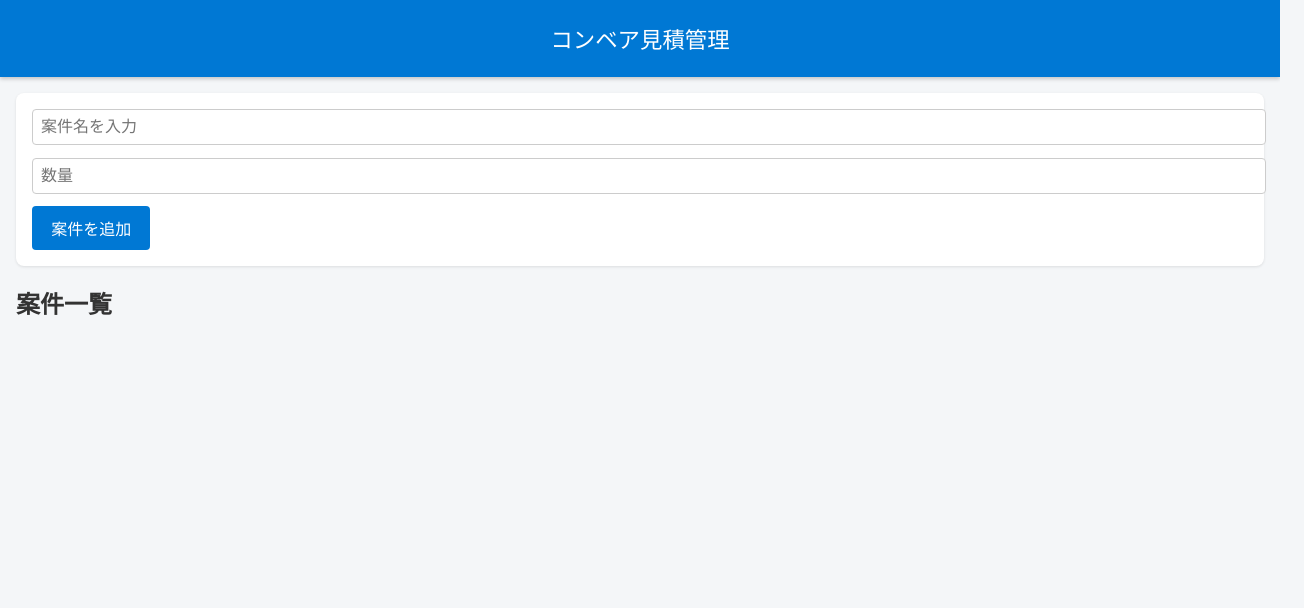
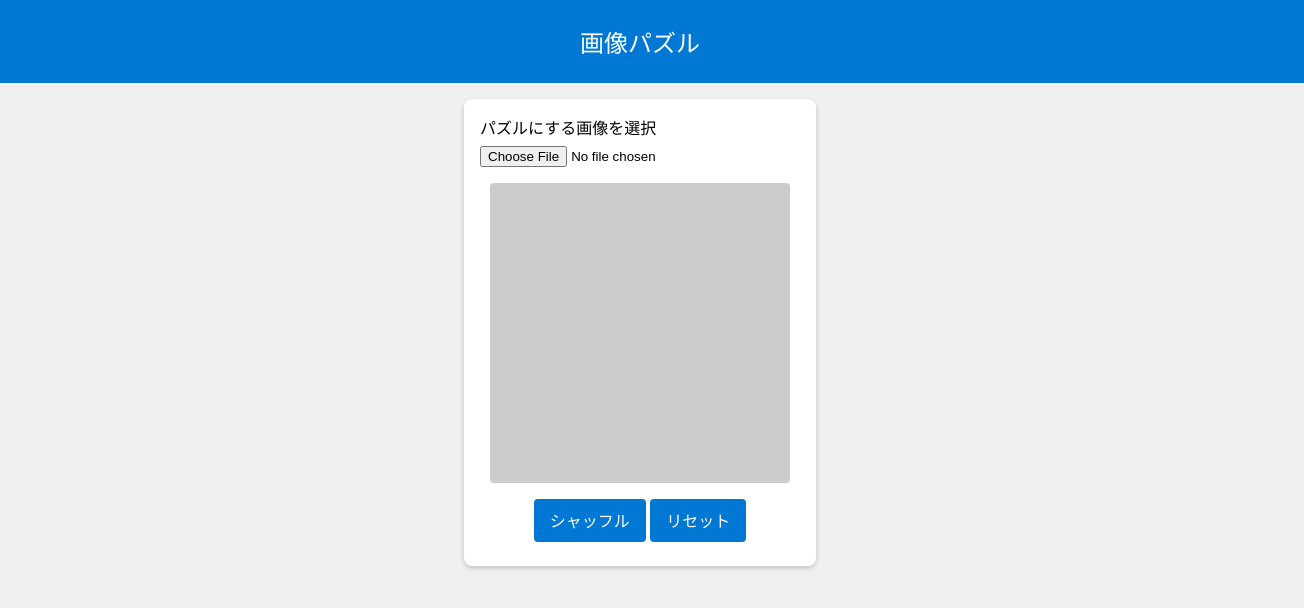
Before and after one commit to akashiroito/Test001, a plain HTML site: page index.html in a window 1280 px wide. Shown: the whole page, 1304 px wide, since content can reach past the window. Drawn offline with Linux system fonts and the light colour scheme.

Commit message:
Recreate index.html

```diff
--- a/index.html
+++ b/index.html
@@ -3,82 +3,69 @@
 <head>
 <meta charset="UTF-8" />
 <meta name="viewport" content="width=device-width, initial-scale=1" />
-<title>コンベア見積管理</title>
+<title>画像パズル</title>
 <link rel="manifest" href="manifest.json" />
 <style>
   body {
     font-family: -apple-system, BlinkMacSystemFont, "Segoe UI", Roboto, Helvetica, Arial, sans-serif;
     margin: 0; padding: 0;
-    background: #f4f6f8;
-    color: #333;
+    background: #f0f0f0;
+    display: flex; flex-direction: column; align-items: center;
   }
   header {
     background-color: #0078d4;
     color: white;
+    width: 100%;
     padding: 1em;
-    font-size: 1.4em;
+    font-size: 1.5em;
     text-align: center;
-    box-shadow: 0 2px 4px rgba(0,0,0,0.2);
   }
   main {
+    margin: 1em;
+    width: 320px;
+    max-width: 95vw;
+    background: white;
+    border-radius: 8px;
     padding: 1em;
+    box-shadow: 0 2px 5px rgba(0,0,0,0.2);
   }
-  form {
-    margin-bottom: 1em;
-    background: white;
-    padding: 1em;
-    border-radius: 8px;
-    box-shadow: 0 1px 3px rgba(0,0,0,0.1);
-  }
-  input[type="text"], input[type="number"] {
-    width: 100%;
-    padding: 0.5em;
-    margin-bottom: 0.8em;
-    border: 1px solid #ccc;
+  #puzzleCanvas {
+    background: #ccc;
+    display: block;
+    margin: 1em auto;
     border-radius: 4px;
-    font-size: 1em;
   }
   button {
-    background-color: #0078d4;
+    background: #0078d4;
+    border: none;
     color: white;
-    border: none;
-    padding: 0.6em 1.2em;
+    padding: 0.6em 1em;
     font-size: 1em;
     border-radius: 4px;
     cursor: pointer;
   }
-  button:active {
-    background-color: #005a9e;
+  input[type=file] {
+    margin-top: 0.5em;
+    width: 100%;
   }
-  ul {
-    list-style: none;
-    padding-left: 0;
-  }
-  li {
-    background: white;
-    margin-bottom: 0.6em;
-    padding: 0.8em;
-    border-radius: 6px;
-    box-shadow: 0 1px 2px rgba(0,0,0,0.1);
-  }
-  .item-title {
+  #message {
+    text-align: center;
+    margin-top: 0.5em;
     font-weight: bold;
-    margin-bottom: 0.3em;
   }
 </style>
 </head>
 <body>
-<header>コンベア見積管理</header>
+<header>画像パズル</header>
 <main>
-  <form id="estimateForm">
-    <input type="text" id="jobName" placeholder="案件名を入力" required />
-    <input type="number" id="quantity" placeholder="数量" min="1" required />
-    <button type="submit">案件を追加</button>
-  </form>
-  <section>
-    <h2>案件一覧</h2>
-    <ul id="estimateList"></ul>
-  </section>
+  <label for="imageLoader">パズルにする画像を選択</label>
+  <input type="file" id="imageLoader" accept="image/*" />
+  <canvas id="puzzleCanvas" width="300" height="300"></canvas>
+  <div style="text-align:center;">
+    <button id="shuffleBtn">シャッフル</button>
+    <button id="resetBtn">リセット</button>
+  </div>
+  <div id="message"></div>
 </main>
 <script src="app.js"></script>
 </body>
```
